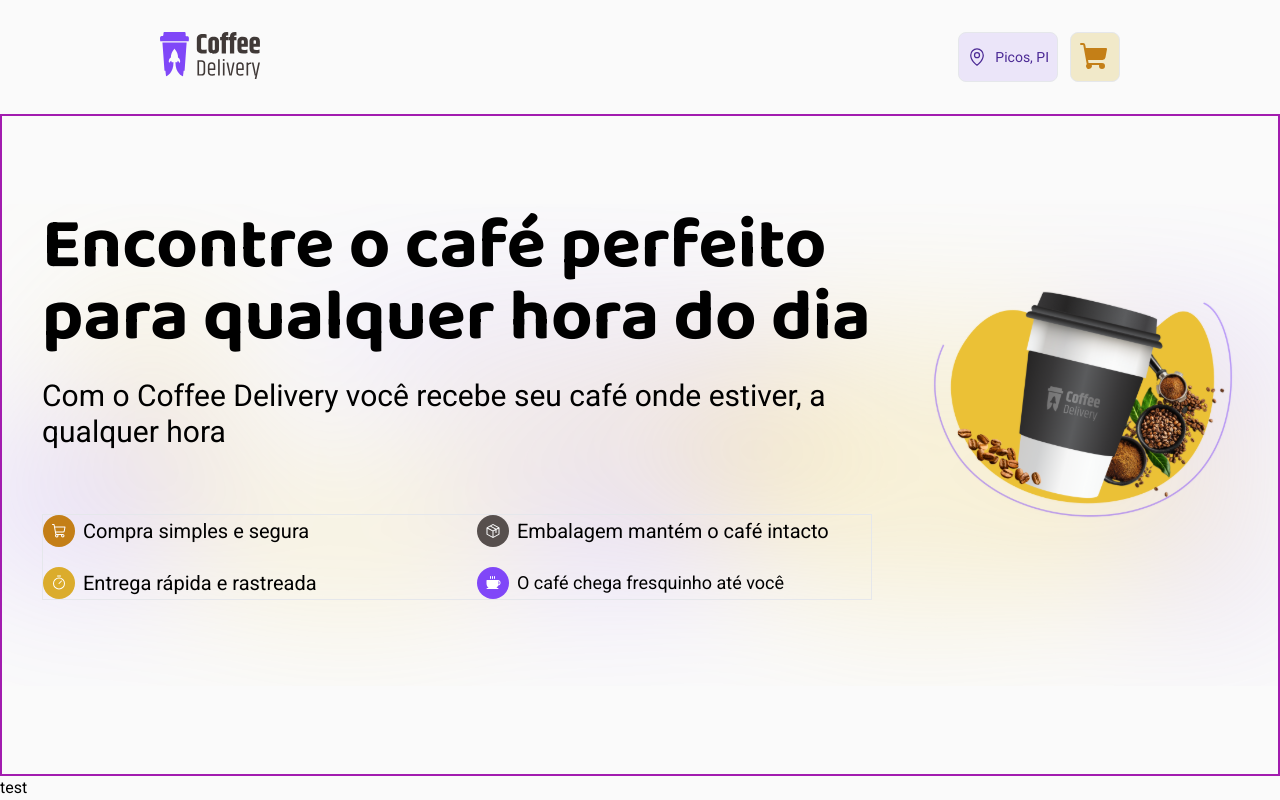
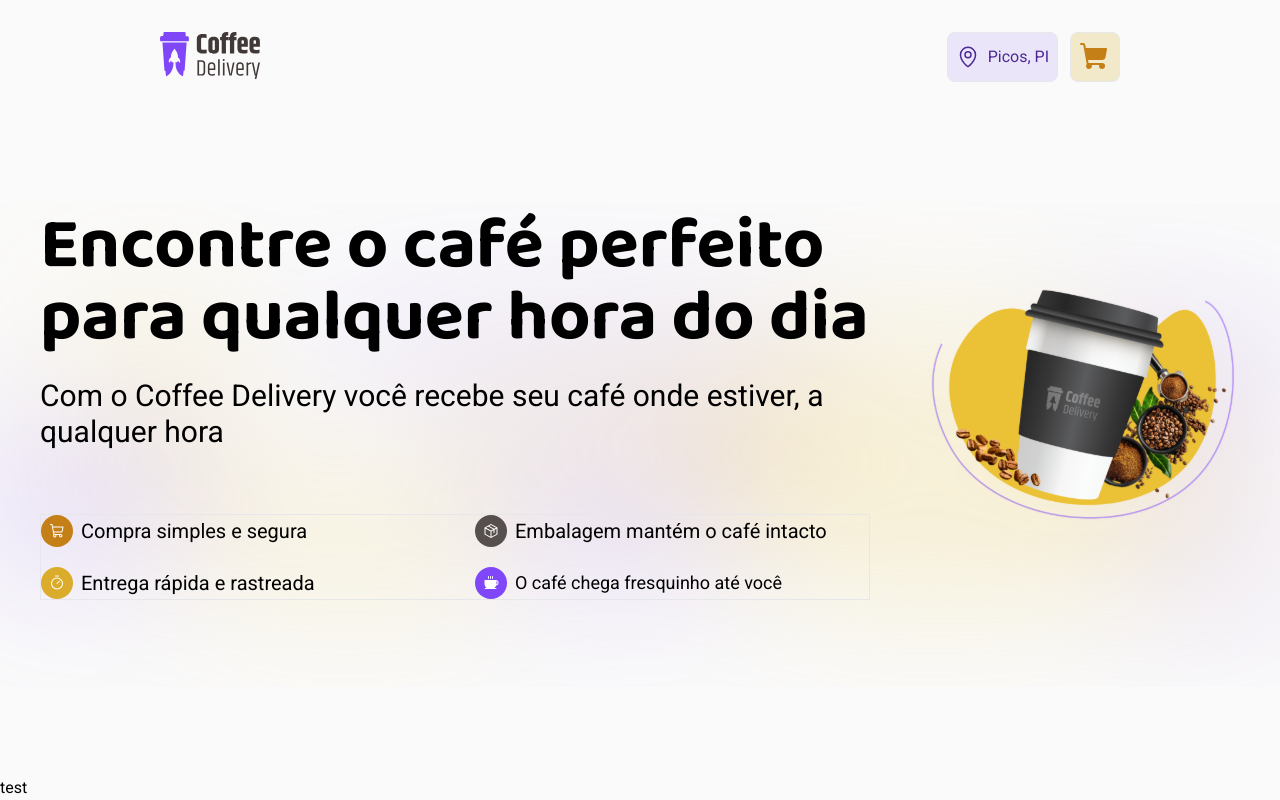
Before and after one commit to wellington-tinho/coffee-delivery, a Next.js app: page / in a window 1280 px wide. Built offline with nearby package versions, Linux system fonts and the light colour scheme.

Commit message:
refactor: clean up code

```diff
--- a/src/app/layout/main.tsx
+++ b/src/app/layout/main.tsx
@@ -10,8 +10,7 @@ export default function Main() {
     <div
       className="bg-[url('/assets/background.svg')]
       bg-no-repeat bg-center bg-contain pb-20 px-10
-      h-full border-2 border-fuchsia-700
-      flex gap-14 justify-center items-center
+      h-full flex gap-14 justify-center items-center
       "
     >
       <div className="flex flex-col gap-16">
--- a/src/app/layout/navbar.tsx
+++ b/src/app/layout/navbar.tsx
@@ -12,14 +12,19 @@ export default function Navbar() {
           <Image src={LogoCoffeeDelivery} alt="logo" width={100} height={100} />
         </a>
         <div className="flex gap-3">
-          <span className="flex gap-2 items-center font-Roboto text-sm rounded-lg px-2 py-[10px] bg-brand-purple-light text-brand-purple-dark border hover:border-brand-purple duration-300">
-            <MapPin className="w-5 h-5" />
+          <span
+            className="flex gap-2 items-center font-Roboto text-sm
+                      rounded-lg px-2 py-[10px] bg-brand-purple-light
+                      text-brand-purple-dark border hover:border-brand-purple
+                      duration-300 xl:text-base"
+          >
+            <MapPin className="w-5 h-5 xl:w-6 xl:h-6" />
             Picos, PI
           </span>
           <Link
             href="/checkout"
             className="flex
-            bg-brand-yellow-light text-brand-yellow-dark rounded-lg  border hover:border-brand-yellow-dark duration-300 p-2"
+            bg-brand-yellow-light text-brand-yellow-dark rounded-lg border hover:border-brand-yellow-dark duration-300 p-2"
           >
             <ShoppingCartFill className="w-8 h-8" />
           </Link>
```
